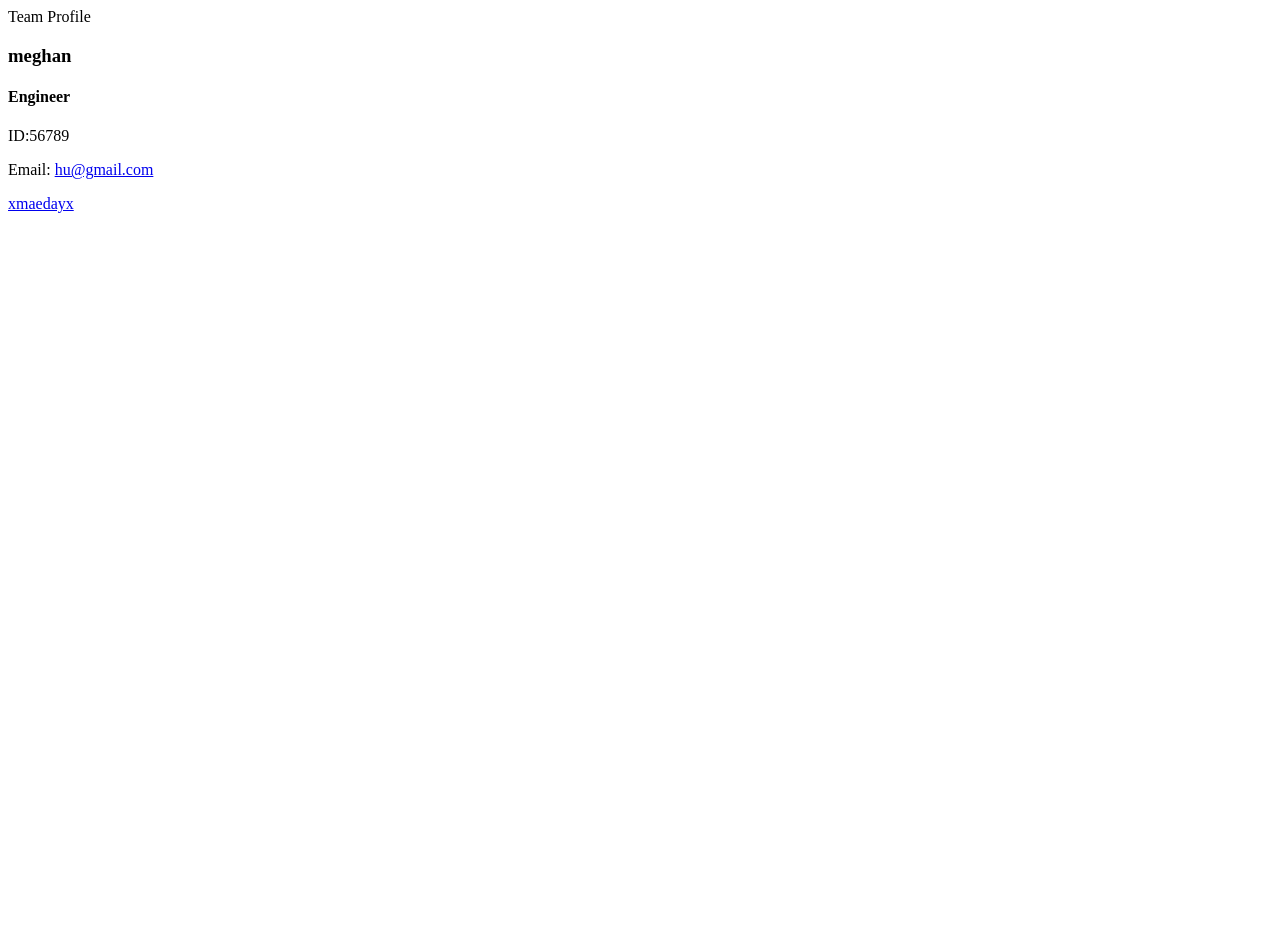
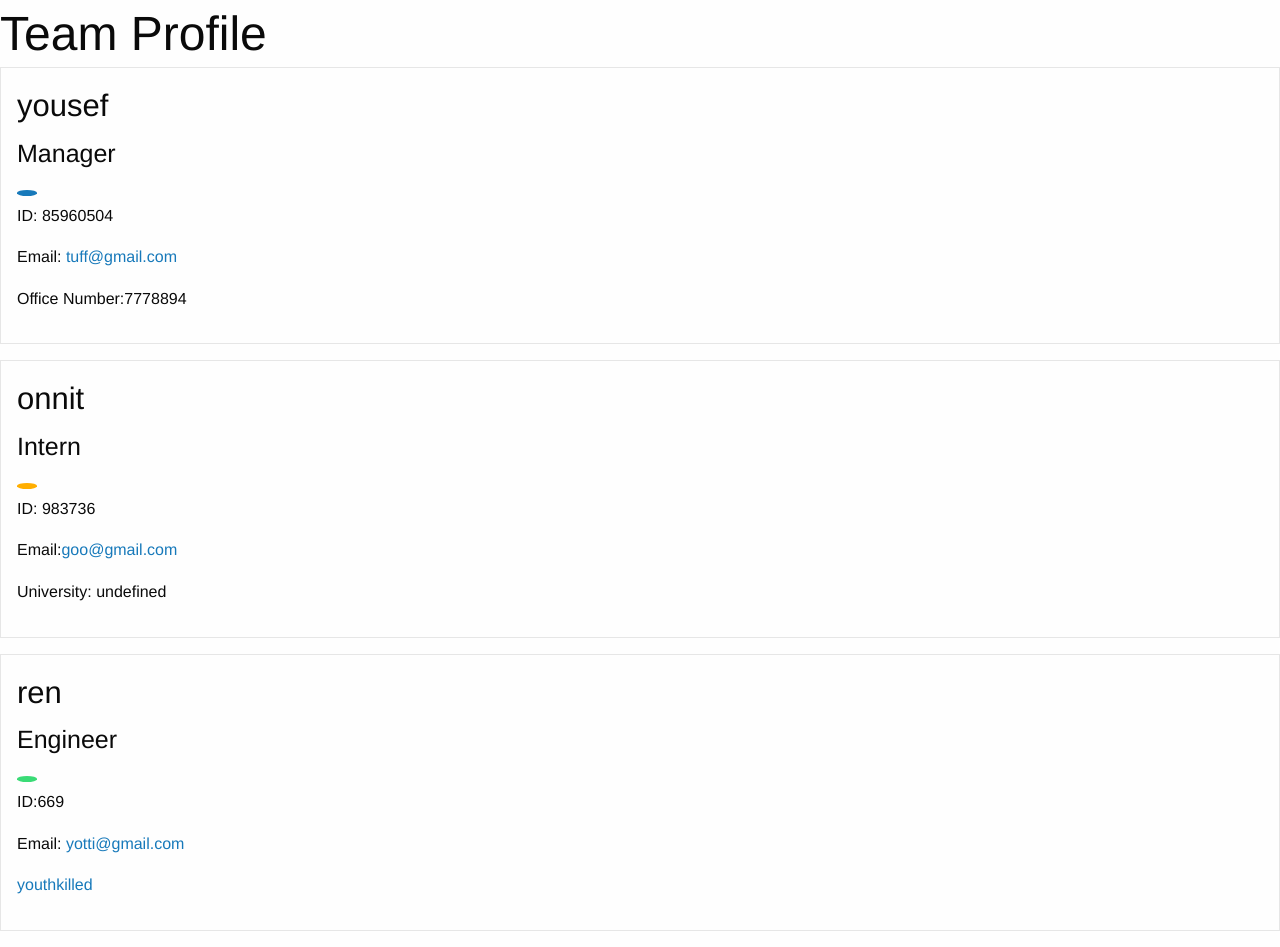
Before and after one commit to xMaedayx/HumanCollab, a website: page NewGenerated.html in a window 1280 px wide. Before the commit the page ends 800 px from the top, so only its background shows below. Drawn offline with nearby package versions, Linux system fonts and the light colour scheme.

Commit message:
CDN in Generated and minor variable fixes

```diff
--- a/GenerateHTML.js
+++ b/GenerateHTML.js
@@ -3,23 +3,7 @@
 
 const addManager = function (manager) {
     return `
-    <!DOCTYPE html>
-    <html lang="en">
-      <head>
-        <meta charset="UTF-8" />
-        <meta name="viewport" content="width=device-width, initial-scale=1.0" />
-        <meta http-equiv="X-UA-Compatible" content="ie=edge" />
-        <title>TeamPage</title>
-        <link rel="stylesheet" href="./style.css" />
-        <link rel="stylesheet" href="./foundation.css">
 
-      </head>
-      <body>
-        <header>
-            <nav class="is-active" id="is-active">
-                <span class="is-active" id="navigation-text">Team Profile</span>
-            </nav>
-        </header>
     <div class="row small-up-1 medium-up-2 large-up-3">
         <div class="column" style="flex: 0 0 auto;">
             <div class="card">
@@ -71,7 +55,7 @@ const addIntern = function (intern) {
                 <div class="card-body">
                   <p class="id">ID: ${intern.id}</p>
                   <p class="email">Email:<a href="mailto:${intern.email}">${intern.email}</a></p>
-                  <p class="school">School: ${intern.universityl}</p>
+                  <p class="school">University: ${intern.universityl}</p>
     </div>
         </div>
             </div>
@@ -123,7 +107,7 @@ GenerateHTML = (data) => {
 
 
 const generatePage = function (employeeCards) {
-  return`
+  return `
   <!DOCTYPE html>
   <html lang="en">
   <head>
@@ -148,6 +132,12 @@ const generatePage = function (employeeCards) {
       </main>
 
   </body>
+    <!-- Compressed CSS -->
+    <link rel="stylesheet" href="https://cdn.jsdelivr.net/npm/foundation-sites@6.7.5/dist/css/foundation.min.css" crossorigin="anonymous">
+
+    <!-- Compressed JavaScript -->
+    <script src="https://cdn.jsdelivr.net/npm/foundation-sites@6.7.5/dist/js/foundation.min.js" crossorigin="anonymous"></script>
+
 
   </html>
 
--- a/NewGenerated.html
+++ b/NewGenerated.html
@@ -18,16 +18,49 @@
               <div class="row justify-content-center" id="team-cards">
                   <!--Team Cards-->
 
+
+    <div class="row small-up-1 medium-up-2 large-up-3">
+        <div class="column" style="flex: 0 0 auto;">
+            <div class="card">
+            <div class="card-section">
+                <h3>yousef</h3>
+                <h4>Manager</h4><span class="badge primary"><i class="fi-heart"></i></span>
+                  <div class="card-body">
+                  <p class="id">ID: 85960504</p>
+                  <p class="email">Email: <a href="mailto:tuff@gmail.com">tuff@gmail.com</a></p>
+                  <p class="office">Office Number:7778894</p>
+   </div>
+      </div>
+          </div>
+              </div>
+
     <div class="row small-up-1 medium-up-2 large-up-3">
         <div class="column" style="flex: 0 0 auto;">
             <div class="card">
               <div class="card-section">
-                <h3>meghan</h3>
+                <h3>onnit</h3>
+                <h4>Intern</h4><span class="badge warning"><i class="fi-check"></i></span>
+                <div class="card-body">
+                  <p class="id">ID: 983736</p>
+                  <p class="email">Email:<a href="mailto:goo@gmail.com">goo@gmail.com</a></p>
+                  <p class="school">University: undefined</p>
+    </div>
+        </div>
+            </div>
+              </div>
+              </div>
+
+
+    <div class="row small-up-1 medium-up-2 large-up-3">
+        <div class="column" style="flex: 0 0 auto;">
+            <div class="card">
+              <div class="card-section">
+                <h3>ren</h3>
                 <h4>Engineer</h4><span class="badge success"><i class="fi-wrench"></i></span>
                 <div class="card-body">
-                  <p class="id">ID:56789</p>
-                  <p class="email">Email: <a href="mailto:hu@gmail.com">hu@gmail.com</a></p>
-                  <p class="github"><a href="https://github.com/xmaedayx">xmaedayx</p>
+                  <p class="id">ID:669</p>
+                  <p class="email">Email: <a href="mailto:yotti@gmail.com">yotti@gmail.com</a></p>
+                  <p class="github"><a href="https://github.com/youthkilled">youthkilled</p>
     </div>
         </div>
             </div>
@@ -40,5 +73,11 @@
       </main>
 
   </body>
+    <!-- Compressed CSS -->
+    <link rel="stylesheet" href="https://cdn.jsdelivr.net/npm/foundation-sites@6.7.5/dist/css/foundation.min.css" crossorigin="anonymous">
+
+    <!-- Compressed JavaScript -->
+    <script src="https://cdn.jsdelivr.net/npm/foundation-sites@6.7.5/dist/js/foundation.min.js" crossorigin="anonymous"></script>
+
 
   </html>
--- a/teams/manager.js
+++ b/teams/manager.js
@@ -8,8 +8,8 @@ class Manager extends employee {
         this.office = office;
     }
 
-    Position () {
-        return "manager";
+    getPosition () {
+        return "Manager";
     }
 }
 
```
Also changed, not shown: teams/intern.js (+6 -6 lines), test_runs/intern.test.js (+2 -2 lines).
